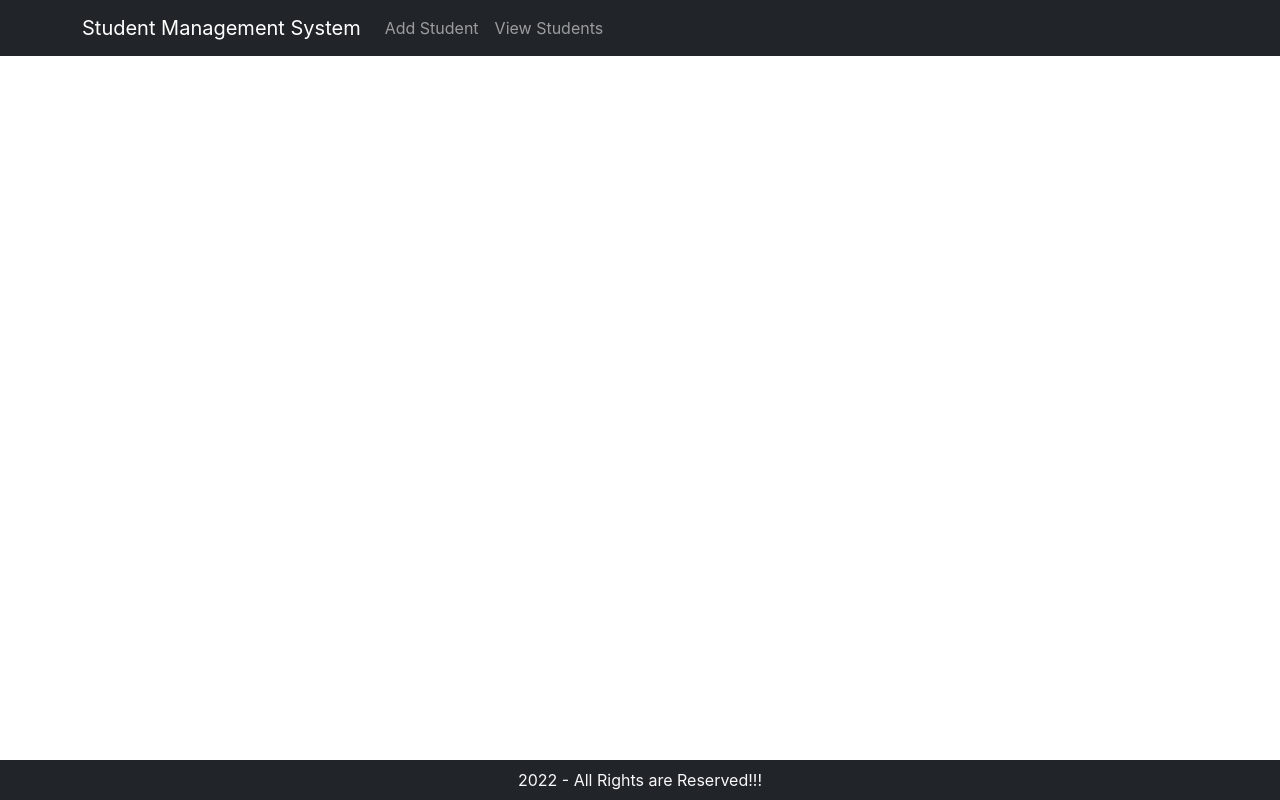
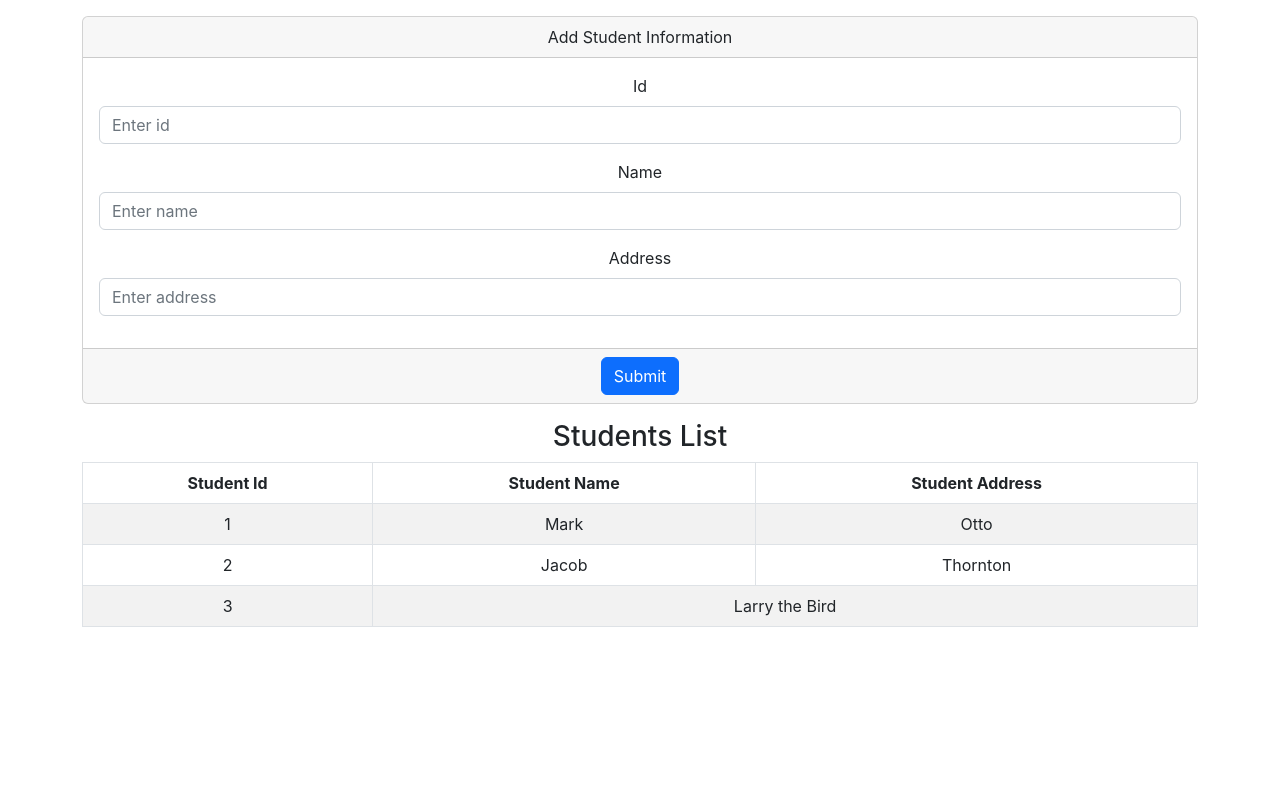
Before and after one commit to DevK001/StudentMngmntSysFrontend, a React (Create React App) app: page / in a window 1280 px wide. Built offline with nearby package versions, Linux system fonts and the light colour scheme.

Commit message:
Added filter to refresh the table.

```diff
--- a/package.json
+++ b/package.json
@@ -3,9 +3,6 @@
   "version": "0.1.0",
   "private": true,
   "dependencies": {
-    "@fortawesome/fontawesome-svg-core": "^6.1.2",
-    "@fortawesome/free-solid-svg-icons": "^6.1.2",
-    "@fortawesome/react-fontawesome": "^0.2.0",
     "@testing-library/jest-dom": "^5.16.4",
     "@testing-library/react": "^13.3.0",
     "@testing-library/user-event": "^13.5.0",
@@ -14,7 +11,6 @@
     "react": "^18.2.0",
     "react-bootstrap": "^2.4.0",
     "react-dom": "^18.2.0",
-    "react-router-dom": "^6.3.0",
     "react-scripts": "5.0.1",
     "web-vitals": "^2.1.4"
   },
--- a/src/App.js
+++ b/src/App.js
@@ -2,26 +2,12 @@ import logo from './logo.svg';
 import './App.css';
 import Student from './components/Student';
 import StudentList from './components/StudentList';
-import NavigationBar from './components/NavigationBar';
-import Footer from './components/Footer';
-import Container from 'react-bootstrap/Container';
-import {BrowserRouter as Router, Routes, Route} from 'react-router-dom'
 
 function App() {
-
   return (
     <div className="App">
-      <Router>
-      <NavigationBar/>
-      <Container>
-        <Routes>
-      <Route path="student" element={<Student/>}/>
-      <Route path="student/:studentId" element={<Student />}/>
-      <Route path="listStudents" element={<StudentList/>}/>
-      </Routes>
-      </Container>
-      <Footer/>
-      </Router>
+      <Student/>
+      <StudentList/>
     </div>
   );
 }
--- a/src/components/Student.js
+++ b/src/components/Student.js
@@ -1,114 +1,64 @@
 import axios from "axios";
-import React, { useEffect, useState } from "react";
+import React, {useState} from "react";
 import { Container, Form, Card, Button } from "react-bootstrap";
-import { Navigate, useParams } from "react-router-dom";
-import { useNavigate } from "react-router-dom";
+
 
 export default function Student() {
-  const [id, setId] = useState(null);
-  const [name, setName] = useState(null);
-  const [address, setAddress] = useState(null);
 
-  const { studentId } = useParams(); // Get the Path Parameter from the URL
-  const navigate = useNavigate();
-
-  useEffect(() => {
-    if (studentId) {
-      axios
-        .get("http://localhost:8080/student/" + studentId)
-        .then((response) => {
-          if (response.data != null) {
-            setId(response.data.id);
-            setName(response.data.name);
-            setAddress(response.data.address);
-          }
-        })
-        .catch((error) => alert(error));
-    }
-  }, []);
+  const [id, setId] = useState();
+  const [name, setName] = useState();
+  const [address, setAddress] = useState();
 
   let student = {
-    id: id,
-    name: name,
-    address: address,
-  };
+    id : id,
+    name : name,
+    address : address
+  }
 
   let textChanged = (event) => {
-    if (event.target.name === "id") {
+    if(event.target.name==="id"){
       setId(event.target.value);
-    } else if (event.target.name === "name") {
+    } else if(event.target.name==="name"){
       setName(event.target.value);
-    } else if (event.target.name === "address") {
+    } else if(event.target.name==="address"){
       setAddress(event.target.value);
     }
-  };
+  }
 
   let saveStudent = (event) => {
     event.preventDefault();
-
-      axios
-        .post("http://localhost:8080/student", student)
-        .then((response) => {
-          if (response.data != null) {
-            alert("Record added successfully");
+    axios.post("http://localhost:8080/student", student)
+    .then(response => {
+      if(response.data != null){
+        alert('Record added successfully');
       }
     })
-        .catch((error) => alert(error));
-  };
-
-  let updateStudent = (event) => {
-    event.preventDefault();
-    axios.put("http://localhost:8080/student/" + studentId, student).then((response) => {
-      if (response.data != null) {
-        alert("Record Updated successfully");
-        navigate("/listStudents"); // Navigate to Students List Components
+    .catch(error => alert(error));
   }
-    });
-  };
 
   return (
-    <div className="my-3">
+    <div  className="my-3">
     <Container>
       <Card>
-          <Form onSubmit={studentId != null ? updateStudent : saveStudent}>
-            <Card.Header>
-              <strong>{studentId!=null? "Update Student Information":"Add Student Information"}</strong>
-            </Card.Header>
+        <Form onSubmit={saveStudent}>
+          <Card.Header>Add Student Information</Card.Header>
           <Card.Body>
             <Form.Group className="mb-3">
               <Form.Label>Id</Form.Label>
-                <Form.Control
-                  name="id"
-                  value={id}
-                  type="text"
-                  placeholder="Enter id"
-                  onChange={textChanged}
-                />
+              <Form.Control name="id" value={id} type="text" placeholder="Enter id" onChange={textChanged}/>
             </Form.Group>
             <Form.Group className="mb-3">
               <Form.Label>Name</Form.Label>
-                <Form.Control
-                  name="name"
-                  value={name}
-                  type="text"
-                  placeholder="Enter name"
-                  onChange={textChanged}
-                />
+              <Form.Control name="name" value={name} type="text" placeholder="Enter name" onChange={textChanged} />
             </Form.Group>
             <Form.Group className="mb-3">
               <Form.Label>Address</Form.Label>
-                <Form.Control
-                  name="address"
-                  value={address}
-                  type="text"
-                  placeholder="Enter address"
-                  onChange={textChanged}
-                />
+              <Form.Control name="address" value={address} type="text" placeholder="Enter address" onChange={textChanged} />
             </Form.Group>
           </Card.Body>
           <Card.Footer>
           <Button variant="primary" type="submit">
-                {studentId != null ? "Update" : "Submit"}
+            Submit
           </Button>
           </Card.Footer>
         </Form>
--- a/src/components/StudentList.js
+++ b/src/components/StudentList.js
@@ -1,40 +1,11 @@
-import React, { useEffect, useState } from "react";
-import { Card, Container, Table, ButtonGroup, Button } from "react-bootstrap";
-import axios from "axios";
-import { FontAwesomeIcon } from "@fortawesome/react-fontawesome";
-import { faEdit, faTrash } from "@fortawesome/free-solid-svg-icons";
-import {Link} from 'react-router-dom'
+import React from "react";
+import { Card, Container, Table } from "react-bootstrap";
 
 export default function StudentList() {
-  const [students, setStudents] = useState([]);
-
-  useEffect(() => {
-    getStudents();
-  }, []);
-
-  let getStudents = () => {
-    axios
-      .get("http://localhost:8080/listStudents")
-      .then((response) => setStudents(response.data))
-      .catch((error) => alert(error));
-  };
-
-  let deleteStudent = (studentId) => {
-    axios.delete("http://localhost:8080/student/"+studentId)
-    .then(response=> {
-      if (response.data !== null){
-        alert("Record Deleted Successfully");
-        setStudents(students.filter(student=>student.id!==studentId));
-      }
-    })
-  }
-
   return (
     <div className="my-3">
       <Container>
-        <Card.Header>
-          <h3>Students List</h3>
-        </Card.Header>
+        <Card.Header><h3>Students List</h3></Card.Header>
         <Card.Body>
           <Table striped bordered hover>
             <thead>
@@ -42,30 +13,23 @@ export default function StudentList() {
                 <th>Student Id</th>
                 <th>Student Name</th>
                 <th>Student Address</th>
-                <th>Edit/Delete</th>
               </tr>
             </thead>
             <tbody>
-              {students.length === 0 ? (
-                <tr>
-                  <td colSpan={3}>{students.length} Studnets Available!!!</td>
-                </tr>
-              ) : (
-                students.map((student)=>
-                <tr key={student.id}>
-                  <td>{student.id}</td>
-                  <td>{student.name}</td>
-                  <td>{student.address}</td>
-                  <td>
-                    <ButtonGroup>
-                      <Link to={"/student/"+student.id}><Button size="sm" variant="outline-primary"><FontAwesomeIcon icon={faEdit}> Edit </FontAwesomeIcon></Button></Link>{ ' '}
-                      <Button size="sm" variant="outline-danger" onClick={deleteStudent.bind(this,student.id)}><FontAwesomeIcon icon={faTrash}> Delete </FontAwesomeIcon></Button>
-                      {/* <Button size="sm" variant="outline-danger" onClick={()=>deleteStudent(student.id)}><FontAwesomeIcon icon={faTrash}> Delete </FontAwesomeIcon></Button> */}
-                    </ButtonGroup>
-                  </td>
-                </tr>
-                )
-              )}
+              <tr>
+                <td>1</td>
+                <td>Mark</td>
+                <td>Otto</td>
+              </tr>
+              <tr>
+                <td>2</td>
+                <td>Jacob</td>
+                <td>Thornton</td>
+              </tr>
+              <tr>
+                <td>3</td>
+                <td colSpan={2}>Larry the Bird</td>
+              </tr>
             </tbody>
           </Table>
         </Card.Body>
```
Also changed, not shown: 1 other file (tests, documents, lock files or other folders). Lines whose indentation alone changed are shown as unchanged.
